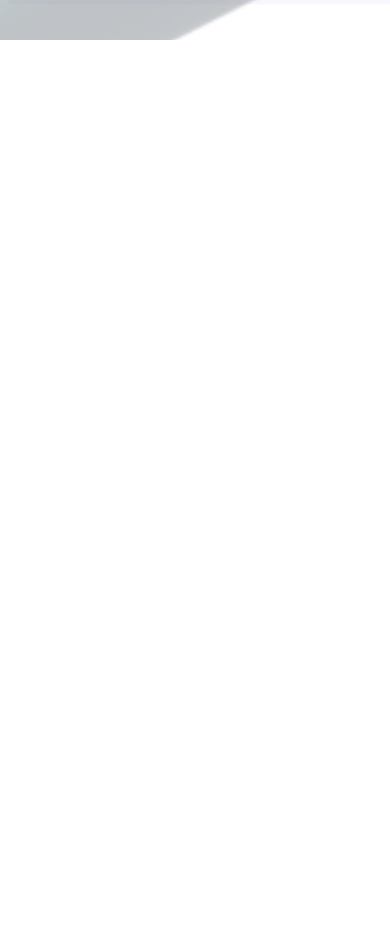
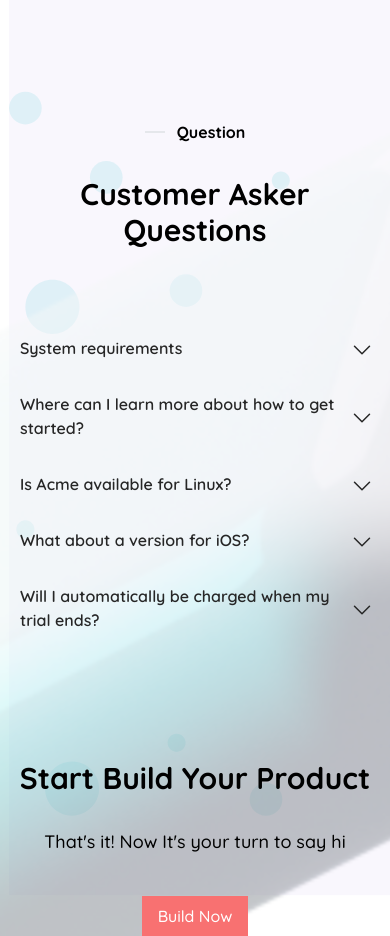
Before and after one commit to thanhbui27/portfolio_tito, a React (Vite) app: page / in a window 390 px wide. Shown: the part 6143-7079 px from the top of the page. Before the commit the page ends 6183 px from the top, so only its background shows below. Built offline with nearby package versions, Linux system fonts and the light colour scheme.

Commit message:
add component customer question and buid product

```diff
--- a/src/App.tsx
+++ b/src/App.tsx
@@ -1,4 +1,6 @@
 import AboutUs from "./components/AboutUs";
+import BuidProduct from "./components/BuildProduct";
+import CustomerQuestion from "./components/CustomerQuestion";
 import CustomerSay from "./components/CustomerSay";
 import Header from "./components/Header";
 import OurProject from "./components/OurProject";
@@ -15,6 +17,8 @@ const App = () => {
         <Service />
         <OurProject />
         <CustomerSay />
+        <CustomerQuestion />
+        <BuidProduct />
       </div>
     </div>
   );
--- /dev/null
+++ b/src/components/BuildProduct/index.tsx
@@ -0,0 +1,26 @@
+const BuidProduct = () => {
+  return (
+    <div className="mt-20">
+      <div className="flex flex-col items-center justify-center">
+        <div className="flex items-center justify-center my-8">
+          <h4 className="lg:text-5xl text-3xl font-Quicksand font-bold text-center">
+            Start Build Your Product
+          </h4>
+        </div>
+        <div className="text-center font-medium text-lg">
+          That's it! Now It's your turn to say hi
+        </div>
+        <div className="mt-10">
+          <button
+            type="button"
+            className="py-2 px-4 bg-red-400 font-medium md:text-lg text-base text-white"
+          >
+            Build Now
+          </button>
+        </div>
+      </div>
+    </div>
+  );
+};
+
+export default BuidProduct;
--- /dev/null
+++ b/src/components/CustomerQuestion/components/AccordionQuestion/ItemAccordion.tsx
@@ -0,0 +1,70 @@
+import { useState } from "react";
+import { TDataCustomerQuestion } from "../../constants";
+
+type TItemAccordion = {
+  item: TDataCustomerQuestion;
+};
+
+const ItemAccordion: React.FC<TItemAccordion> = ({ item }) => {
+  const [isOpen, setIsOpen] = useState(false);
+
+  const handleClick = () => {
+    setIsOpen(!isOpen);
+  };
+  return (
+    <div id="accordionExample">
+      <div className="md:w-2/3 mx-auto">
+        <h2 className="mb-0" id="headingOne">
+          <button
+            className={`${
+              isOpen &&
+              `text-primary [box-shadow:inset_0_-1px_0_rgba(229,231,235)]`
+            } group relative flex w-full lg:text-xl sm:text-lg text-base items-center font-semibold  border-0 px-5 py-4 text-left text-neutral-800 transition  `}
+            type="button"
+            onClick={() => handleClick()}
+            aria-expanded="true"
+            aria-controls="collapseOne"
+          >
+            {item.title}
+            <span
+              className={`${
+                isOpen ? `rotate-[-180deg] -mr-1` : `rotate-0`
+              } ml-auto h-5 w-5 shrink-0 transition-transform duration-200 ease-in-out motion-reduce:transition-none `}
+            >
+              <svg
+                xmlns="http://www.w3.org/2000/svg"
+                fill="none"
+                viewBox="0 0 24 24"
+                strokeWidth="1.5"
+                stroke="currentColor"
+                className="h-6 w-6"
+              >
+                <path
+                  strokeLinecap="round"
+                  strokeLinejoin="round"
+                  d="M19.5 8.25l-7.5 7.5-7.5-7.5"
+                />
+              </svg>
+            </span>
+          </button>
+        </h2>
+        <div
+          className={` overflow-hidden  ${isOpen ? "max-h-40" : "max-h-0"}
+          }  transition-[max-height] ease-in-out motion-reduce:transition-none duration-500`}
+        >
+          <p className="px-5 py-4 sm:text-lg text-base ">
+            <strong>This is the first item's accordion body.</strong> Lorem
+            ipsum dolor sit amet, consectetur adipiscing elit. Vestibulum eu
+            rhoncus purus, vitae tincidunt nibh. Vivamus elementum egestas
+            ligula in varius. Proin ac erat pretium, ultricies leo at, cursus
+            ante. Pellentesque at odio euismod, mattis urna ac, accumsan metus.
+            Nam nisi leo, malesuada vitae pretium et, laoreet at lorem.
+            Curabitur non sollicitudin neque.
+          </p>
+        </div>
+      </div>
+    </div>
+  );
+};
+
+export default ItemAccordion;
--- /dev/null
+++ b/src/components/CustomerQuestion/components/AccordionQuestion/index.tsx
@@ -0,0 +1,14 @@
+import { DataCustomerQuestion } from "../../constants";
+import ItemAccordion from "./ItemAccordion";
+
+const ListAccordionQuestion = () => {
+  return (
+    <div className="my-10">
+      {DataCustomerQuestion.map((item) => (
+        <ItemAccordion key={item.id} item={item} />
+      ))}
+    </div>
+  );
+};
+
+export default ListAccordionQuestion;
--- /dev/null
+++ b/src/components/CustomerQuestion/constants/index.tsx
@@ -0,0 +1,27 @@
+export type TDataCustomerQuestion = {
+  id: number;
+  title: string;
+};
+
+export const DataCustomerQuestion: TDataCustomerQuestion[] = [
+  {
+    id: 1,
+    title: "System requirements",
+  },
+  {
+    id: 2,
+    title: "Where can I learn more about how to get started?",
+  },
+  {
+    id: 3,
+    title: "Is Acme available for Linux?",
+  },
+  {
+    id: 4,
+    title: "What about a version for iOS?",
+  },
+  {
+    id: 5,
+    title: "Will I automatically be charged when my trial ends?",
+  },
+];
--- /dev/null
+++ b/src/components/CustomerQuestion/index.tsx
@@ -0,0 +1,26 @@
+import ListAccordionQuestion from "./components/AccordionQuestion";
+
+const CustomerQuestion = () => {
+  return (
+    <div className="relative mt-20">
+      <div className="flex flex-col items-center justify-center">
+        <div className="flex items-center justify-center ">
+          <hr className="h-[2px] w-[20px] bg-gray-200 border-0 dark:bg-gray-700 mr-3" />
+          <h4 className="text-md font-bold">Question </h4>
+        </div>
+        <div className="flex items-center justify-center my-8">
+          <h4 className="lg:text-5xl text-3xl font-Quicksand font-bold text-center">
+            Customer Asker
+            <br />
+            Questions
+          </h4>
+        </div>
+      </div>
+      <div className="relative lg:mt-20">
+        <ListAccordionQuestion />
+      </div>
+    </div>
+  );
+};
+
+export default CustomerQuestion;
```
